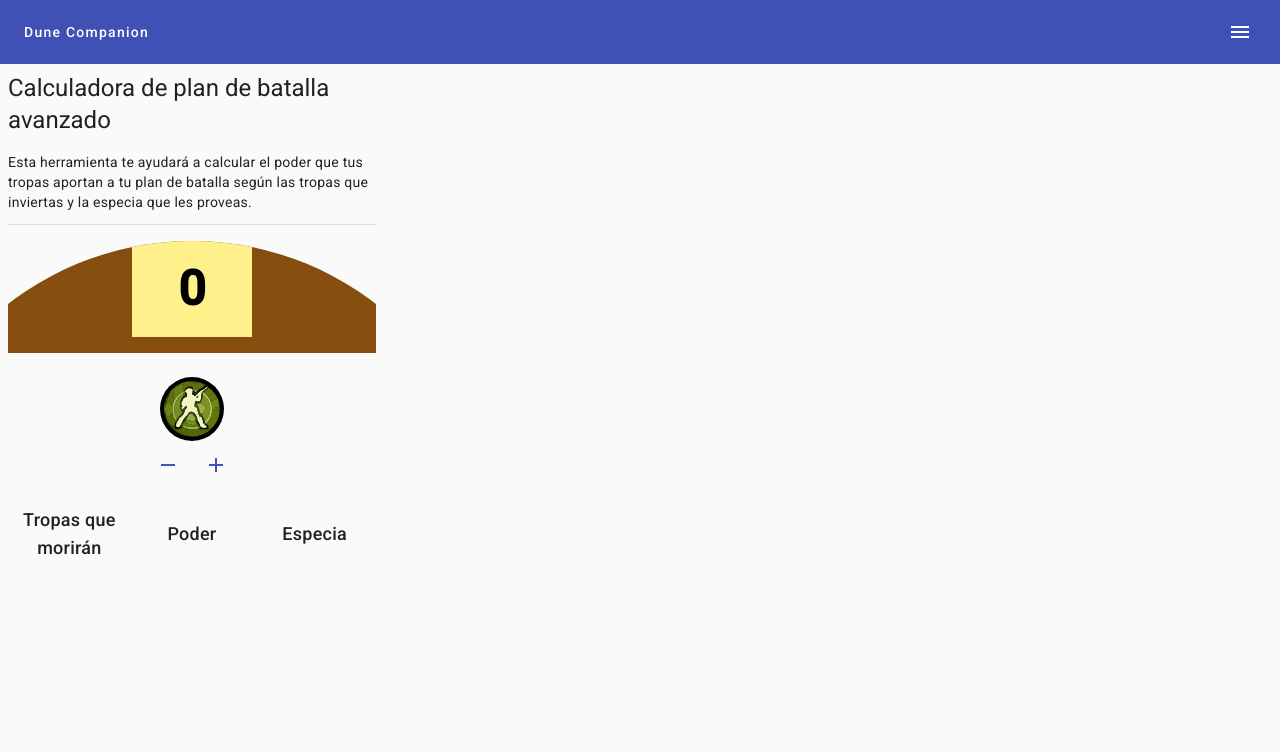
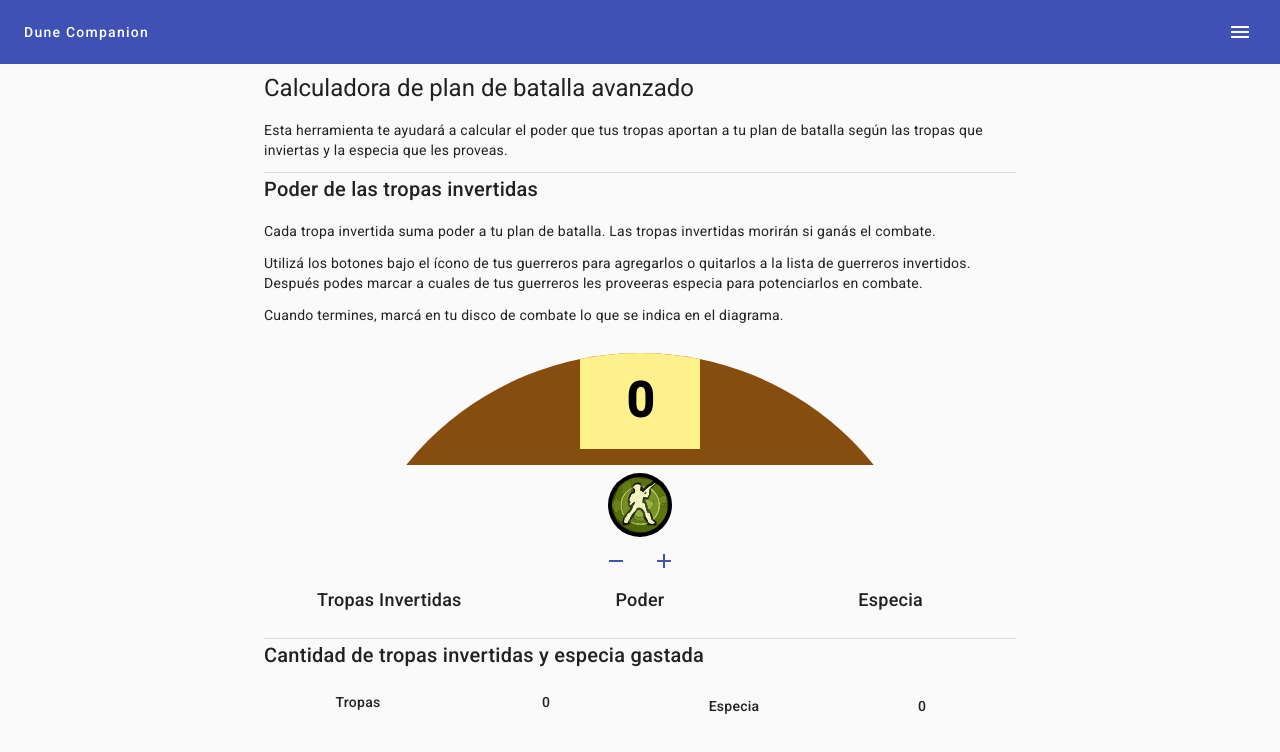
Before and after one commit to slendixx/dune-companion, an Angular app: page /advanced-battle-plan-calculator in a window 1280 px wide. Shown: the top 752 px of the page. Built offline with nearby package versions, Linux system fonts and the light colour scheme.

Commit message:
Added amount of commited troops and spice spent feature in advanced battle plan calculator. Added styles for responsive design.

```diff
--- a/src/app/app.component.html
+++ b/src/app/app.component.html
@@ -21,6 +21,7 @@
       [(opened)]="menuOpened"
       (opened)="handleMenuOpened()"
       (closed)="handleMenuClosed()"
+      class="max-w-[280px]"
     >
       <mat-action-list>
         <p
--- a/src/app/components/advancedBattlePlanCalculator/advanced-battle-plan-calculator.component.html
+++ b/src/app/components/advancedBattlePlanCalculator/advanced-battle-plan-calculator.component.html
@@ -1,11 +1,20 @@
-<main class="max-w-sm w-full p-2">
+<main class="max-w-sm w-full p-2 mx-auto sm:max-w-3xl">
     <h1>Calculadora de plan de batalla avanzado</h1>
   <p>Esta herramienta te ayudará a calcular el poder que tus tropas aportan a tu plan de batalla según las tropas que inviertas y la especia que les proveas.</p>
   <mat-divider/>
-  <app-combat-wheel [combatWheelDial]="combatWheelDial"/>
+  <article class="w-full mx-auto flex flex-row justify-center mb-4">
+    <div>
+
+      <h2>Poder de las tropas invertidas</h2>
+      <p>Cada tropa invertida suma poder a tu plan de batalla. Las tropas invertidas morirán si ganás el combate.</p>
+      <p>Utilizá los botones bajo {{faction.hasSpecialTroops ? "los íconos" : "el ícono"}} de tus guerreros para agregarlos o quitarlos a la lista de guerreros invertidos. Después podes marcar a cuales de tus guerreros les proveeras especia para potenciarlos en combate.</p>
+      <p>Cuando termines, marcá en tu disco de combate lo que se indica en el diagrama.</p>
+  <app-combat-wheel [combatWheelDial]="combatWheelDial"
+  />
   <div class="mt-2">
   </div>
-  <div class="max-w-sm w-full flex flex-row p-4 justify-evenly">
+<!--  <h3>Agregar o quitar a las tropas invertidas</h3>-->
+  <div class="w-full flex flex-row justify-evenly">
     <app-troops-control
       (add)="handleAddSpecialTroop()"
       (remove)="handleRemoveSpecialTroop()"
@@ -18,12 +27,12 @@
       (remove)="handleRemoveTroop()"
     />
   </div>
-  <table class="max-w-sm w-full table-fixed table">
+  <table class="w-full table-fixed table mb-2">
     <thead>
     <td
       class="text-center font-medium text-lg pb-4"
     >
-      Tropas que morirán
+      Tropas Invertidas
     </td>
     <td class="text-center font-medium text-lg pb-4 ">Poder</td>
     <td class="text-center font-medium text-lg pb-4 ">Especia</td>
@@ -57,4 +66,72 @@
       </tr>
     </tbody>
   </table>
+      <mat-divider class="mb-4"/>
+      <h2>Cantidad de tropas invertidas y especia gastada</h2>
+      <div class="flex flex-col items-center sm:flex-row sm:justify-between space-y-2">
+        <table class="w-full table-fixed table ">
+          <thead
+            *ngIf="!faction.hasSpecialTroops"
+          >
+            <td
+              class="text-center font-medium text-md pb-4"
+            >
+              Tropas
+            </td>
+            <td
+              class="text-center font-medium text-md pb-4"
+            >
+              {{commitedTroops}}
+            </td>
+          </thead>
+          <thead
+            *ngIf="faction.hasSpecialTroops"
+          >
+            <td
+              class="text-center font-medium text-md pb-4"
+            >
+              Normales
+            </td>
+            <td
+              class="text-center font-medium text-md pb-4"
+            >
+              Especiales
+            </td>
+            <td class="text-center font-medium text-md pb-4 ">
+              Total de Tropas
+            </td>
+          </thead>
+          <tbody>
+            <tr *ngIf="faction.hasSpecialTroops">
+              <td class="text-center">
+                {{commitedTroops}}
+              </td>
+              <td
+                class="text-center"
+              >
+                {{commitedSpecialTroops}}
+              </td>
+              <td class="text-center">
+                {{commitedTroops + commitedSpecialTroops}}
+              </td>
+            </tr>
+          </tbody>
+        </table>
+        <mat-divider class="mb-4 lg:none" />
+<!--        <mat-divider class="mb-4 hidden lg:block" vertical/>-->
+      <table class="w-full table-fixed table">
+        <thead>
+        <td
+          class="text-center font-medium text-md pb-4"
+        >
+          Especia
+        </td>
+        <td class="text-center font-medium text-md pb-4 ">
+        {{spiceSpent}}
+        </td>
+        </thead>
+      </table>
+      </div>
+    </div>
+  </article>
 </main>
--- a/src/app/components/advancedBattlePlanCalculator/advanced-battle-plan-calculator.component.ts
+++ b/src/app/components/advancedBattlePlanCalculator/advanced-battle-plan-calculator.component.ts
@@ -21,6 +21,9 @@ export class AdvancedBattlePlanCalculator implements OnInit{
   faction!: Faction;
   troops: CalculatorTroopRow[] = [];
   combatWheelDial: number = 0;
+  spiceSpent: number = 0;
+  commitedTroops: number = 0;
+  commitedSpecialTroops: number = 0;
 
   ngOnInit(): void {
     this.faction$ = this.factionService.getFaction();
@@ -45,6 +48,7 @@ export class AdvancedBattlePlanCalculator implements OnInit{
       false,
     ));
     this.updateWheelDial();
+    this.updateCommitedTroops();
   }
   handleRemoveTroop() {
     const nonSpecialTroops = this.troops.filter(
@@ -57,6 +61,7 @@ export class AdvancedBattlePlanCalculator implements OnInit{
     this.troops = this.troops.filter((value, i) => i !==removeIndex);
 
     this.updateWheelDial();
+    this.updateCommitedTroops();
   }
   handleAddSpecialTroop() {
     this.troops.push(new CalculatorTroopRow(
@@ -66,6 +71,7 @@ export class AdvancedBattlePlanCalculator implements OnInit{
     ));
 
     this.updateWheelDial();
+    this.updateCommitedTroops();
   }
   handleRemoveSpecialTroop() {
     const nonSpecialTroops = this.troops.filter(
@@ -81,6 +87,7 @@ export class AdvancedBattlePlanCalculator implements OnInit{
     this.troops = this.troops.filter((value, i) => i !==removeIndex);
 
     this.updateWheelDial();
+    this.updateCommitedTroops();
   }
 
   updateWheelDial(){
@@ -96,6 +103,28 @@ export class AdvancedBattlePlanCalculator implements OnInit{
     else
       return troop.hasSpiceSupport ? 1 : 0.5;
   }
+  updateCommitedTroops(){
+      this.commitedTroops = this.calculateCommitedTroops();
+    this.commitedSpecialTroops = this.calculateCommitedSpecialTroops();
+  }
+  private updateSpiceSpent() {
+    this.spiceSpent = this.calculateSpiceSpent();
+  }
+  calculateCommitedTroops(){
+    return this.troops
+      .filter(troop => !troop.isSpecialTroop)
+      .length;
+  }
+  calculateCommitedSpecialTroops(){
+    return this.troops
+      .filter(troop => troop.isSpecialTroop)
+      .length;
+  }
+  calculateSpiceSpent(){
+    return this.troops
+      .filter(troop => troop.hasSpiceSupport)
+      .length;
+  }
 
   handleToggleSpiceSupport(clickedIndex: number) {
     this.troops.forEach((troop,index) => {
@@ -103,6 +132,7 @@ export class AdvancedBattlePlanCalculator implements OnInit{
         troop.hasSpiceSupport = !troop.hasSpiceSupport;
     })
     this.combatWheelDial = this.calculateBattleWheelDial();
+    this.updateSpiceSpent();
   }
   calculateBattleWheelDial():number {
     return this.troops.reduce(
@@ -110,4 +140,5 @@ export class AdvancedBattlePlanCalculator implements OnInit{
         return previousValue + this.calculateTroopPower(currentValue);
       }, 0);
   }
+
 }
--- a/src/app/components/combat-wheel/combat-wheel.component.html
+++ b/src/app/components/combat-wheel/combat-wheel.component.html
@@ -1,4 +1,4 @@
-<div class="max-w-sm w-full h-32 overflow-hidden relative">
+<div class="w-full h-32 overflow-hidden relative">
   <div
      class="bg-yellow-800 rounded-full w-[600px] aspect-square absolute left-1/2 top-4 -translate-x-1/2 overflow-hidden"
   >
--- a/src/app/components/home/home.component.html
+++ b/src/app/components/home/home.component.html
@@ -1,4 +1,4 @@
-<main class="max-w-sm w-full p-2">
+<main class="max-w-sm w-full p-2 mx-auto sm:max-w-xl">
   <h1>Bienvenidos a Dune Companion</h1>
   <p>Es esta App encontrarán todo lo necesario para tener la experiencia de Dune definitiva
   </p>
--- a/src/app/services/themes.service.ts
+++ b/src/app/services/themes.service.ts
@@ -20,12 +20,12 @@ export class ThemesService {
     {
       name:'Fremen',
       CSSThemeClass:'fremen-theme-dark',
-      factionLogoSrc: '/assets/images/emperor-logo.svg'
+      factionLogoSrc: '/assets/images/fremen-logo.svg'
     },
     {
       name:'Emperor',
       CSSThemeClass:'emperor-theme-dark',
-      factionLogoSrc: '/assets/images/fremen-logo.svg'
+      factionLogoSrc: '/assets/images/emperor-logo.svg'
     },
     {
       name:'Guild',
```
Also changed, not shown: src/app/app.component.ts (+0 -26 lines).
